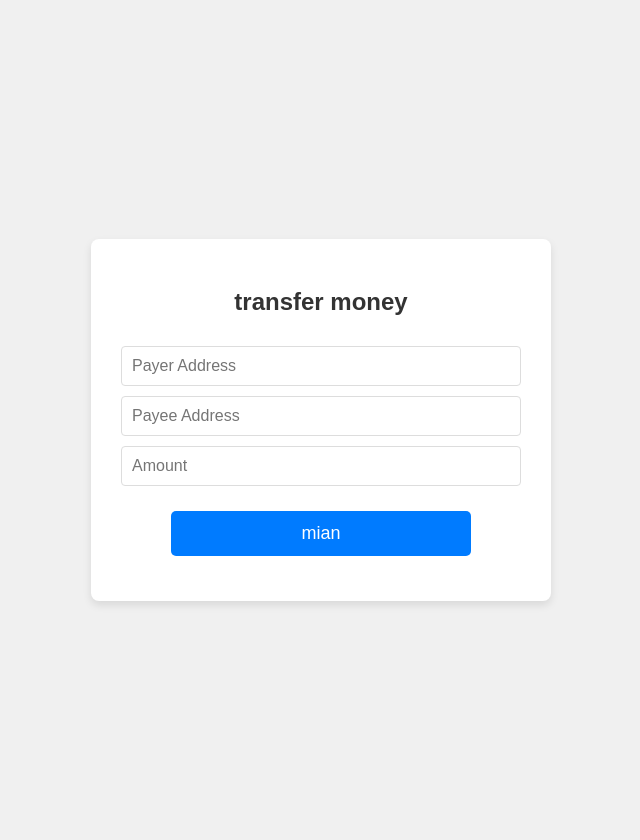
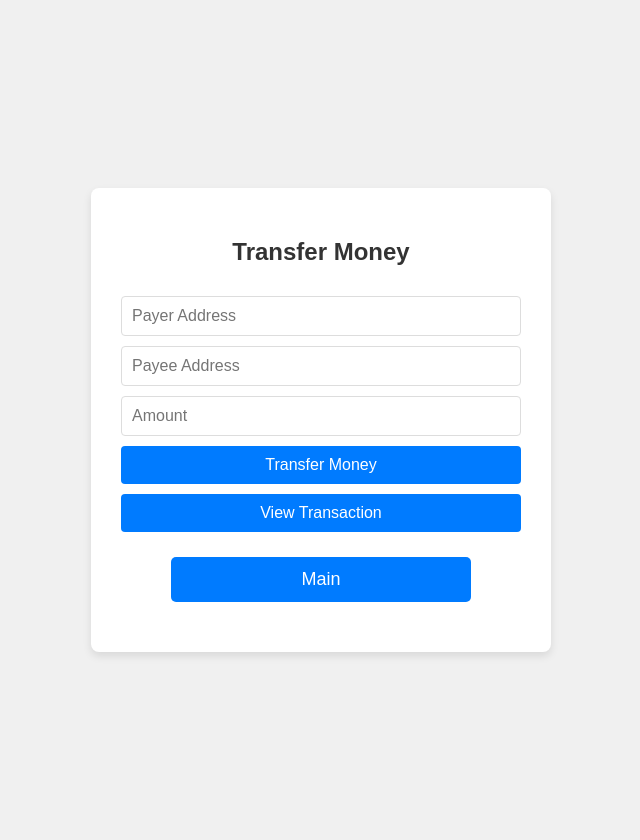
Before and after one commit to gaocanevan-dot/AY20252-6106, a Flask app: template templates/paynow.html in a window 1280 px wide. Shown: the whole page, without its empty margins (319-959 px from the left). Run offline with Flask 3, Linux system fonts and the light colour scheme; the template is opened without the code that fills it, so the values that code supplies are empty; some libraries are stand-ins or nearby versions.

Commit message:
Refactor paynow.html for consistency and functionality

```diff
--- a/templates/paynow.html
+++ b/templates/paynow.html
@@ -1,23 +1,97 @@
 <head>
-    <meta name="viewport" content="width=device-width, initial-scale=1">
-    <link rel="stylesheet" href="{{url_for('static', filename='styles.css')}}">
-
+    <meta name=""viewport" content="width=device-width,initial-scale=1">
+    <link rel="stylesheet" href="{{url_for('static',filename='styles.css')}}">
 </head>
 
 <body>
     <div class="container">
-
-        <h2> transfer money</h2>
+        <h2>Transfer Money</h2>
         <input type="text" id="payer" placeholder="Payer Address">
         <input type="text" id="payee" placeholder="Payee Address">
         <input type="number" id="amount" placeholder="Amount">
+        <button class="btn" onclick="transfer()">Transfer Money</button>
+        <button class="btn" onclick="view_transaction()">View Transaction</button>
+        <form action="/main" method="post">
+            <input type="submit" value="Main">
+        </form>
+        <p id="view_payer"></p>
+        <p id="view_payee"></p>
+        <p id="view_amount"></p>
 
+        <script src ="https://cdn.jsdelivr.net/npm/web3@1.5.2/dist/web3.min.js"></script>
+        <script>
+            const contractAddress = "0x9e19cff3d23eb0715bc3efefcf296eb9ecc9f552";
+            const contractABI = [
+                {
+                    "inputs": [
+                        {
+                            "internalType": "address",
+                            "name": "payer_input",
+                            "type": "address"
+                        },
+                        {
+                            "internalType": "address",
+                            "name": "payee_input",
+                            "type": "address"
+                        },
+                        {
+                            "internalType": "uint256",
+                            "name": "amount_input",
+                            "type": "uint256"
+                        }
+                    ],
+                    "name": "transfer_money",
+                    "outputs": [],
+                    "stateMutability": "nonpayable",
+                    "type": "function"
+                },
+                {
+                    "inputs": [],
+                    "name": "transfer_view",
+                    "outputs": [
+                        {
+                            "internalType": "address",
+                            "name": "",
+                            "type": "address"
+                        },
+                        {
+                            "internalType": "address",
+                            "name": "",
+                            "type": "address"
+                        },
+                        {
+                            "internalType": "uint256",
+                            "name": "",
+                            "type": "uint256"
+                        }
+                    ],
+                    "stateMutability": "view",
+                    "type": "function"
+                }
+            ];
+            const web3 = new Web3(Web3.givenProvider);
+            const contract = new web3.eth.Contract(contractABI,contractAddress);
 
-        <form action="/main" method="post">
-            <input type="submit" value="mian">
+            async function transfer() {
+                const accounts = await web3.eth.requestAccounts();
+                const payer = document.getElementById("payer").value;
+                const payee = document.getElementById("payee").value;
+                const amount = document.getElementById("amount").value;
+                console.log(payer,payee,amount)
+                console.log(accounts[0]);
 
-        </form>
+                await contract.methods.transfer_money(payer,payee,amount).send({from:accounts[0]});
+            }
 
+            async function view_transaction() {
+                result = await contract.methods.transfer_view().call();
+                console.log(result[0],result[1],result[2]);
+
+                document.getElementById("view_payer").innerText = "Payer : " + result[0];
+                document.getElementById("view_payee").innerText = "Payee : " + result[1];
+                document.getElementById("view_amount").innerText = "Amount : " + result[2];
+            }
+
+        </script>
     </div>
-
 </body>
```
